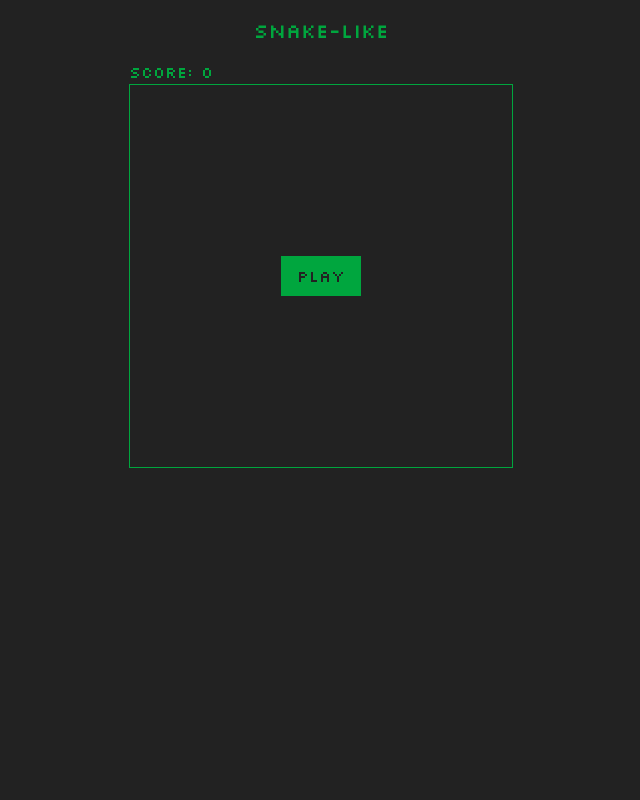
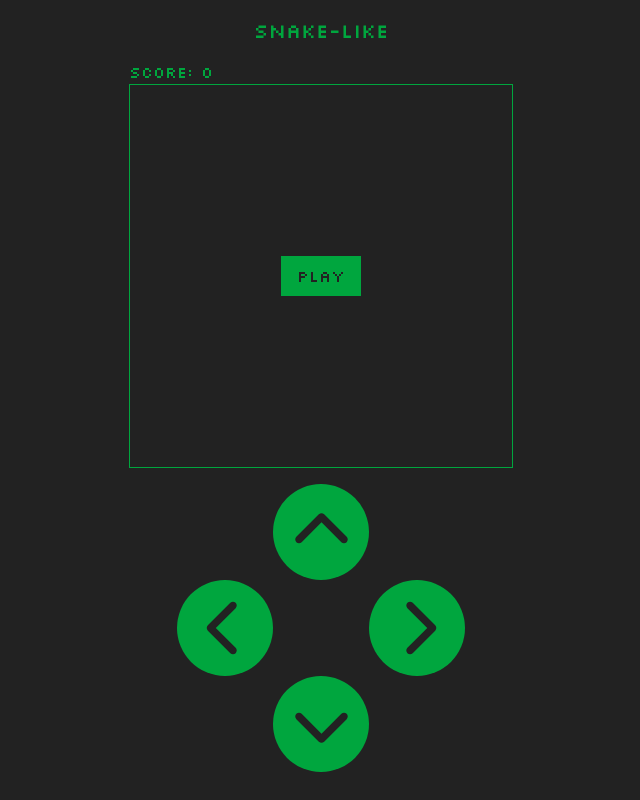
Before and after one commit to shanemcfadden/snake-like, a React (Vite) app: page / in a window 1280 px wide. Shown: the whole page, without its empty margins (319-959 px from the left). Built offline with nearby package versions, Linux system fonts and the light colour scheme.

Commit message:
Add arrow buttons (#2)

```diff
--- a/package.json
+++ b/package.json
@@ -12,6 +12,11 @@
     "preview": "vite preview"
   },
   "dependencies": {
+    "@fortawesome/fontawesome-svg-core": "^7.0.1",
+    "@fortawesome/free-brands-svg-icons": "^7.0.1",
+    "@fortawesome/free-regular-svg-icons": "^7.0.1",
+    "@fortawesome/free-solid-svg-icons": "^7.0.1",
+    "@fortawesome/react-fontawesome": "^3.0.2",
     "@tailwindcss/vite": "^4.1.12",
     "react": "^19.1.1",
     "react-dom": "^19.1.1",
--- a/src/components/App.tsx
+++ b/src/components/App.tsx
@@ -1,6 +1,7 @@
 import { useGameStateContext } from "../contexts/GameStateContext";
 import { Container } from "./Container";
 import { Display } from "./Display";
+import { Controller } from "./Controller";
 
 export const App = () => {
   const gameState = useGameStateContext();
@@ -9,6 +10,9 @@ export const App = () => {
       <h1 className="my-4 text-center text-xl text-primary">Snake-like</h1>
       <div>Score: {gameState.status === "START" ? "0" : gameState.score}</div>
       <Display />
+      <div className="flex justify-center my-4">
+        <Controller />
+      </div>
     </Container>
   );
 };
--- a/src/components/AppContextProvider/UserInputContextProvider.tsx
+++ b/src/components/AppContextProvider/UserInputContextProvider.tsx
@@ -11,28 +11,32 @@ import { UserInputContext } from "../../contexts/UserInputContext";
 export const UserInputContextProvider = ({ children }: PropsWithChildren) => {
   const ref = useRef<Direction[]>([]);
 
+  const dispatchDirection = useCallback((direction: Direction) => {
+    ref.current.push(direction);
+  }, []);
+
   useEffect(() => {
     const handleArrowKey = (e: KeyboardEvent) => {
       e.preventDefault();
       switch (e.key) {
         case "ArrowUp":
-          ref.current.push("up");
+          dispatchDirection("up");
           break;
         case "ArrowDown":
-          ref.current.push("down");
+          dispatchDirection("down");
           break;
         case "ArrowLeft":
-          ref.current.push("left");
+          dispatchDirection("left");
           break;
         case "ArrowRight":
-          ref.current.push("right");
+          dispatchDirection("right");
           break;
       }
     };
 
     window.addEventListener("keydown", handleArrowKey);
     return () => window.removeEventListener("keydown", handleArrowKey);
-  }, []);
+  }, [dispatchDirection]);
 
   const reset = useCallback(() => {
     ref.current = [];
@@ -40,10 +44,11 @@ export const UserInputContextProvider = ({ children }: PropsWithChildren) => {
 
   const context = useMemo(
     () => ({
+      dispatchDirection,
       ref,
       reset,
     }),
-    [reset],
+    [reset, dispatchDirection],
   );
 
   return (
--- /dev/null
+++ b/src/components/Controller.tsx
@@ -0,0 +1,56 @@
+import { FontAwesomeIcon } from "@fortawesome/react-fontawesome";
+import {
+  faChevronDown,
+  faChevronLeft,
+  faChevronRight,
+  faChevronUp,
+  type IconDefinition,
+} from "@fortawesome/free-solid-svg-icons";
+import { useUserInputContext } from "../contexts/UserInputContext";
+import type { Direction } from "../types";
+import { useCallback, type MouseEventHandler } from "react";
+
+export const Controller = () => (
+  <div className="grid grid-cols-3 w-72">
+    <div />
+    <ControllerButton direction={"up"} />
+    <div />
+    <ControllerButton direction={"left"} />
+    <div />
+    <ControllerButton direction={"right"} />
+    <div />
+    <ControllerButton direction={"down"} />
+    <div />
+  </div>
+);
+
+const ControllerButton = ({ direction }: { direction: Direction }) => {
+  const { dispatchDirection } = useUserInputContext();
+  const onClick: MouseEventHandler<HTMLButtonElement> = useCallback(
+    (e) => {
+      e.preventDefault();
+      dispatchDirection(direction);
+    },
+    [dispatchDirection, direction],
+  );
+
+  const icon = DIRECTION_TO_ICON_MAP[direction];
+
+  return (
+    <button
+      className="bg-primary active:bg-secondary w-24 aspect-square text-6xl rounded-full flex justify-center align-center"
+      onClick={onClick}
+    >
+      <div className="my-auto">
+        <FontAwesomeIcon icon={icon} className="text-background" />
+      </div>
+    </button>
+  );
+};
+
+const DIRECTION_TO_ICON_MAP: Record<Direction, IconDefinition> = {
+  up: faChevronUp,
+  down: faChevronDown,
+  left: faChevronLeft,
+  right: faChevronRight,
+};
--- a/src/contexts/UserInputContext/index.ts
+++ b/src/contexts/UserInputContext/index.ts
@@ -2,8 +2,13 @@ import { createContext, useContext, type RefObject } from "react";
 import type { Direction } from "../../types";
 
 export const UserInputContext = createContext<{
+  dispatchDirection: (direction: Direction) => void;
   ref: RefObject<Direction[]>;
   reset: () => void;
-}>({ ref: { current: [] }, reset: () => {} });
+}>({
+  dispatchDirection: () => {},
+  ref: { current: [] },
+  reset: () => {},
+});
 
 export const useUserInputContext = () => useContext(UserInputContext);
```
Also changed, not shown: 1 other file (tests, documents, lock files or other folders).
